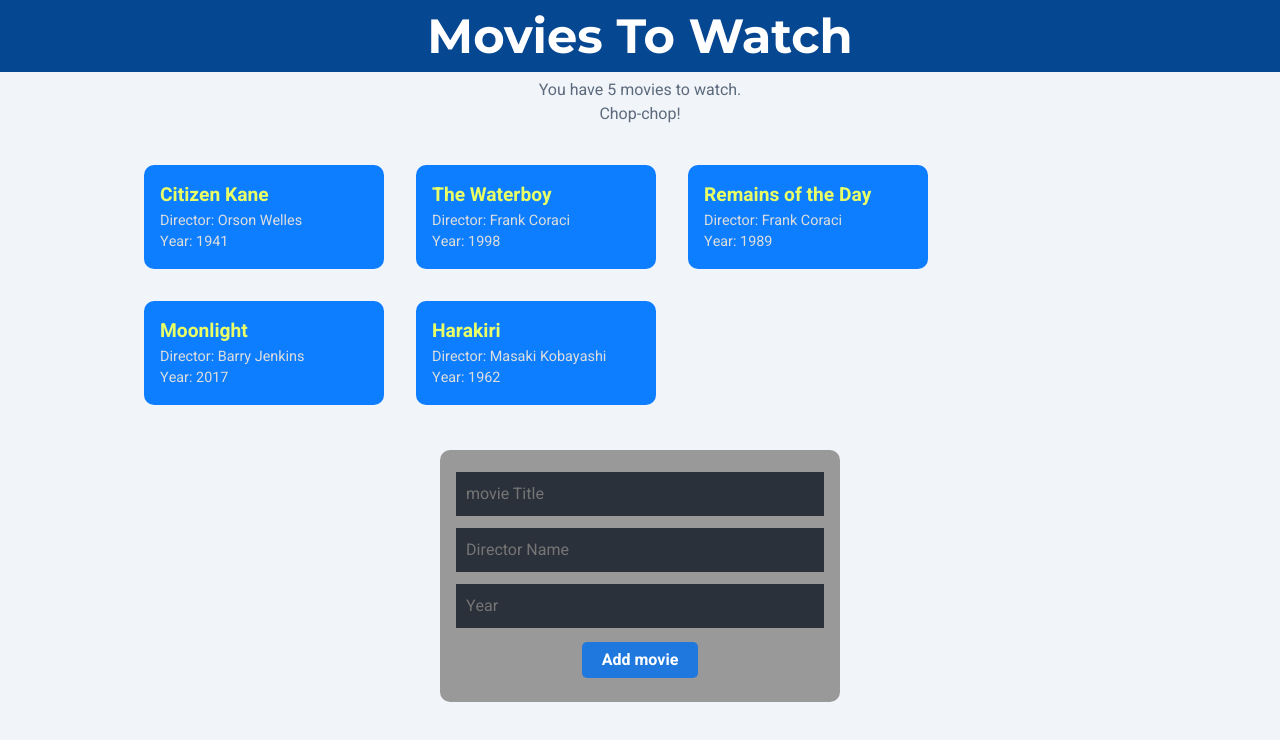
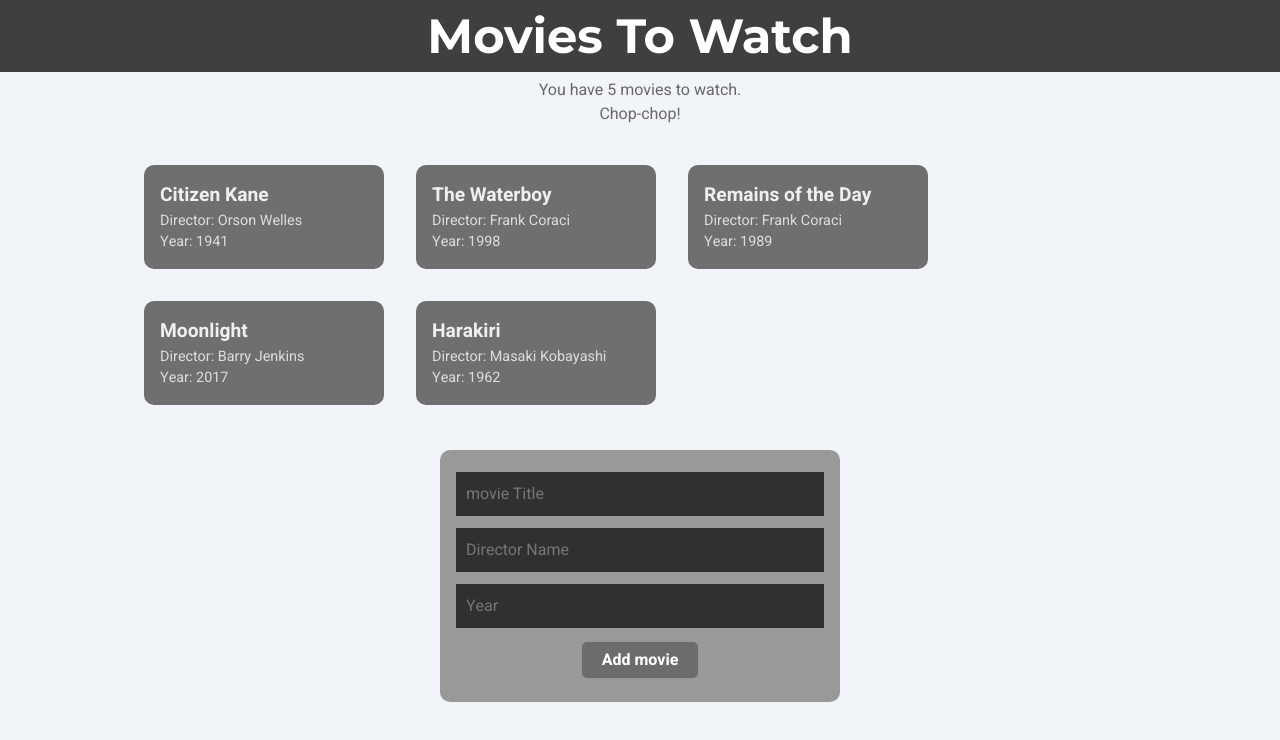
Before and after one commit to gmcln-rct/CSS-Filters-and-React-Hooks, a React (Create React App) app: page / in a window 1280 px wide. Shown: the top 740 px of the page. Built offline with nearby package versions, Linux system fonts and the light colour scheme.

Commit message:
W0rk on theme toggle

```diff
--- a/src/App.js
+++ b/src/App.js
@@ -8,11 +8,14 @@ import NewMovieForm from './components/NewMovieForm';
 function App() {
   return (
     <div className="main-app">
-      <MovieContextProvider>
-        <Navbar />
-        <MovieList />
-        <NewMovieForm />
-      </MovieContextProvider>
+      <div className='themed-app'>
+        <MovieContextProvider>
+          <Navbar />
+          <MovieList />
+          <NewMovieForm />
+        </MovieContextProvider>
+      </div>
+
     </div>
   );
 }
--- a/src/index.css
+++ b/src/index.css
@@ -24,6 +24,10 @@ body {
   font-family: 'Heebo', sans-serif;
 
   color: #5c6a7d;
+}
+
+.themed-app {
+  filter: grayscale(100%);
 }
 
 .navbar{
```
Also changed, not shown: src/components/ThemeToggle.js (added, +27 -0 lines), src/contexts/ThemeContext.js (line endings or trailing spaces).
